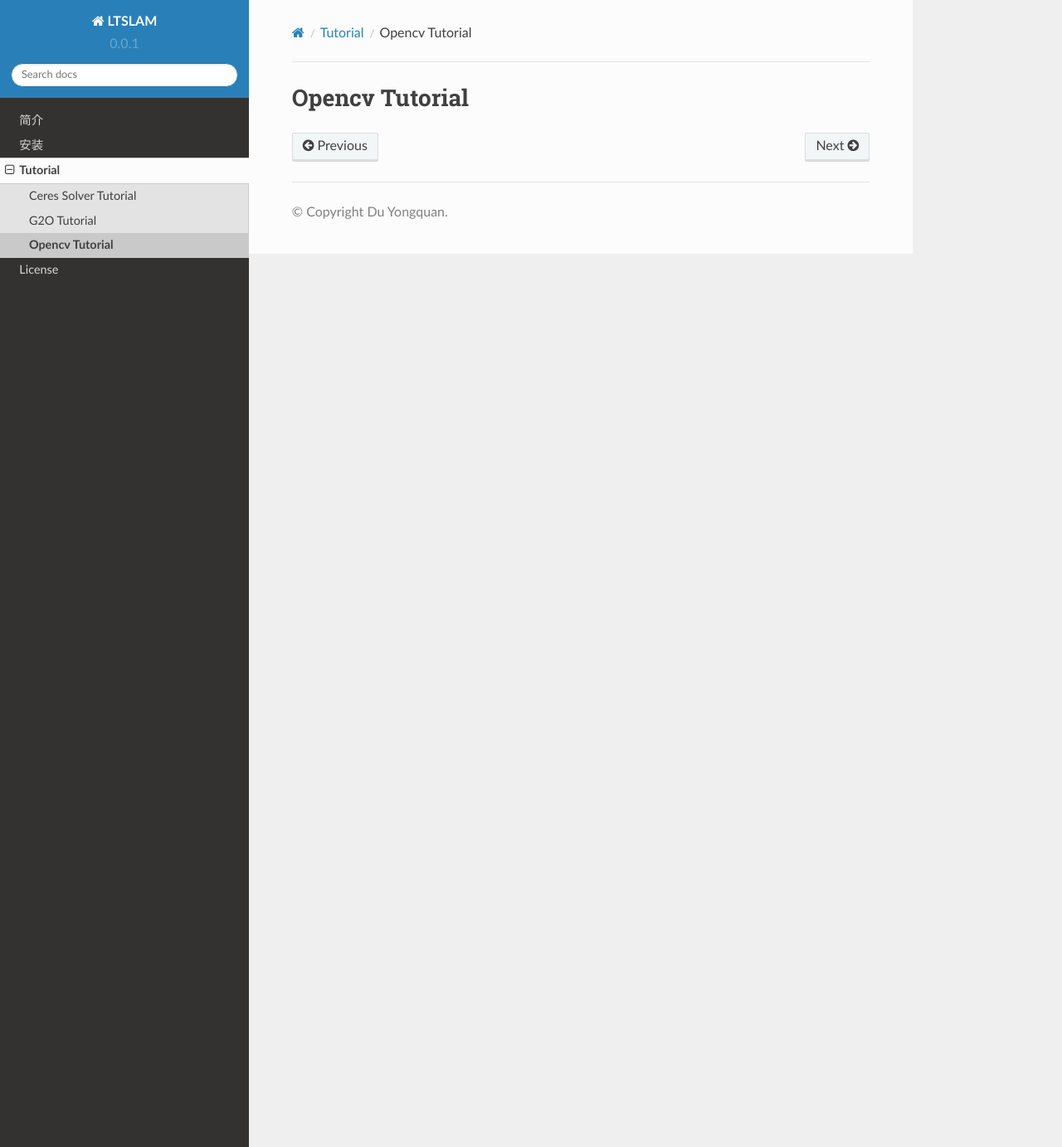
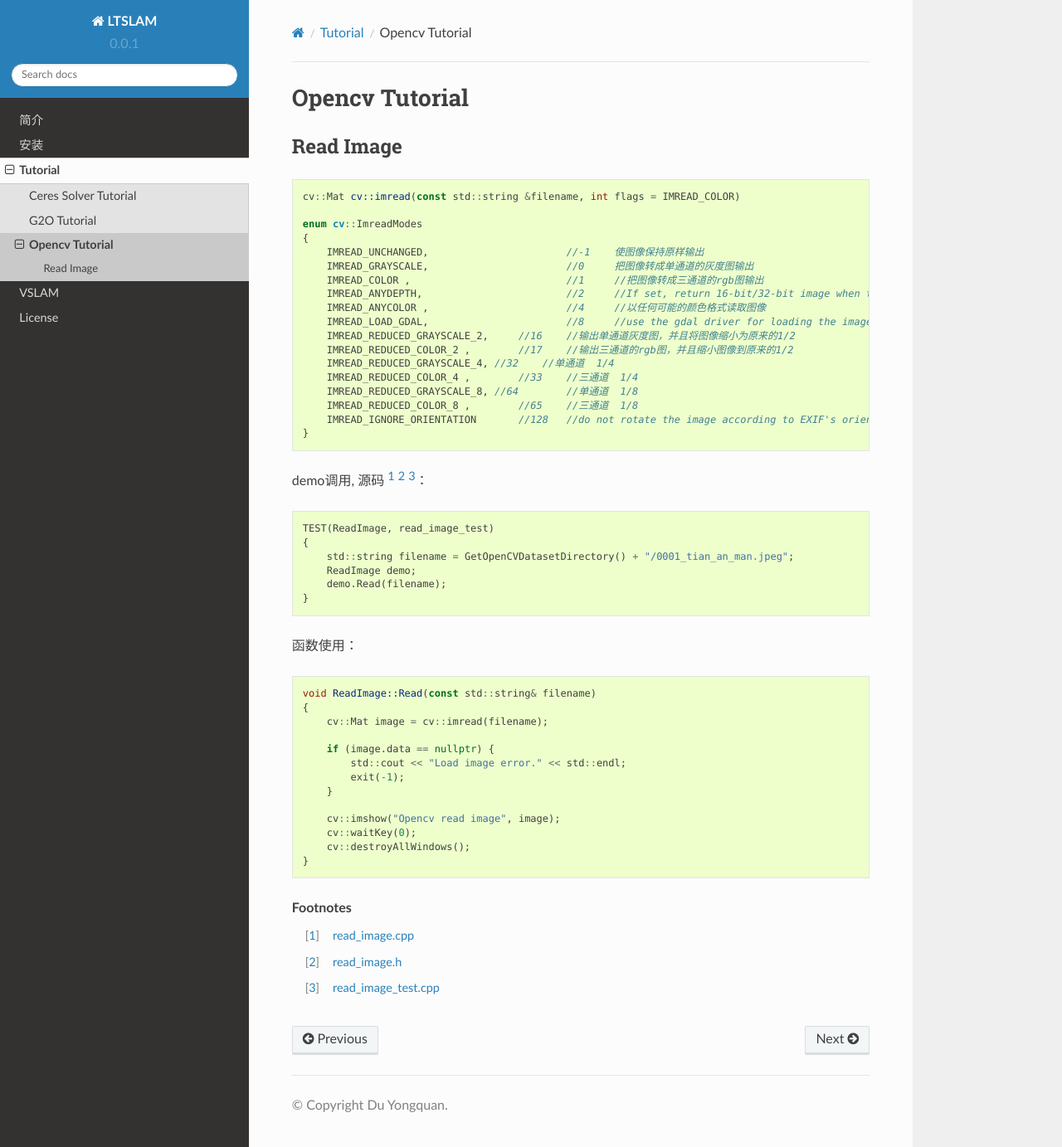
Before and after one commit to duyongquan/LTSLAM, a Sphinx documentation site: the page built from xslam/docs/source/opencv_tutorial.rst, in a window 1280 px wide and 1383 px high. Shown: the whole window at 83% size. Built offline with Sphinx 7.4.7 and the Read the Docs theme 2.0.0, drawn with Linux system fonts in a browser that asks for light colours.

Commit message:
xslam docs update

```diff
--- a/xslam/docs/source/opencv_tutorial.rst
+++ b/xslam/docs/source/opencv_tutorial.rst
@@ -7,3 +7,66 @@
 ===============
 Opencv Tutorial
 ===============
+
+Read Image
+==========
+
+.. code-block:: c++
+
+    cv::Mat cv::imread(const std::string &filename, int flags = IMREAD_COLOR)
+
+    enum cv::ImreadModes
+    {
+        IMREAD_UNCHANGED,			//-1    使图像保持原样输出
+        IMREAD_GRAYSCALE,			//0     把图像转成单通道的灰度图输出
+        IMREAD_COLOR ,				//1   	//把图像转成三通道的rgb图输出
+        IMREAD_ANYDEPTH, 			//2     //If set, return 16-bit/32-bit image when the input has the corresponding depth, otherwise convert it to 8-bit.
+        IMREAD_ANYCOLOR	,			//4     //以任何可能的颜色格式读取图像
+        IMREAD_LOAD_GDAL, 			//8 	//use the gdal driver for loading the image
+        IMREAD_REDUCED_GRAYSCALE_2,	//16	//输出单通道灰度图，并且将图像缩小为原来的1/2
+        IMREAD_REDUCED_COLOR_2 ,	//17    //输出三通道的rgb图，并且缩小图像到原来的1/2
+        IMREAD_REDUCED_GRAYSCALE_4, //32    //单通道  1/4
+        IMREAD_REDUCED_COLOR_4 ,	//33	//三通道  1/4
+        IMREAD_REDUCED_GRAYSCALE_8, //64	//单通道  1/8
+        IMREAD_REDUCED_COLOR_8 ,	//65	//三通道  1/8
+        IMREAD_IGNORE_ORIENTATION 	//128	//do not rotate the image according to EXIF's orientation flag.
+    }
+
+demo调用, 源码 [#f1]_ [#f2]_ [#f3]_：
+
+.. code-block:: c++
+
+    TEST(ReadImage, read_image_test)
+    {
+        std::string filename = GetOpenCVDatasetDirectory() + "/0001_tian_an_man.jpeg";
+        ReadImage demo;
+        demo.Read(filename);
+    }
+
+函数使用：
+
+.. code-block:: c++
+
+    void ReadImage::Read(const std::string& filename)
+    {
+        cv::Mat image = cv::imread(filename);
+
+        if (image.data == nullptr) {
+            std::cout << "Load image error." << std::endl;
+            exit(-1);
+        }
+
+        cv::imshow("Opencv read image", image);
+        cv::waitKey(0);
+        cv::destroyAllWindows();
+    }
+
+
+.. rubric:: Footnotes
+
+.. [#f1] `read_image.cpp
+   <https://github.com/quanduyong/LTSLAM/blob/main/xslam/xslam/opencv/read_image.cpp>`_
+.. [#f2] `read_image.h
+   <https://github.com/quanduyong/LTSLAM/blob/main/xslam/xslam/opencv/read_image.h>`_
+.. [#f3] `read_image_test.cpp
+    <https://github.com/quanduyong/LTSLAM/blob/main/xslam/xslam/opencv/read_image_test.cpp>`_
```
Also changed, not shown: xslam/docs/source/index.rst (+7 -0 lines), xslam/docs/source/vision_slam.rst (added, +27 -0 lines).
